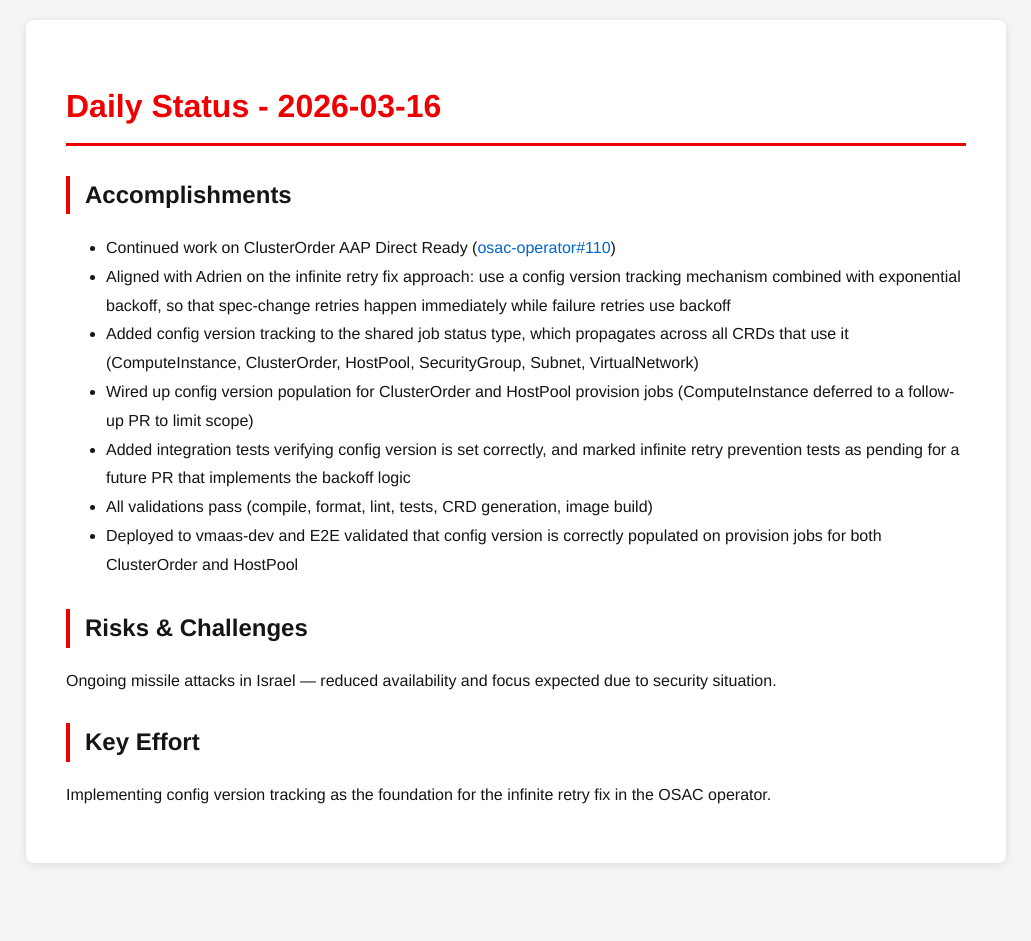
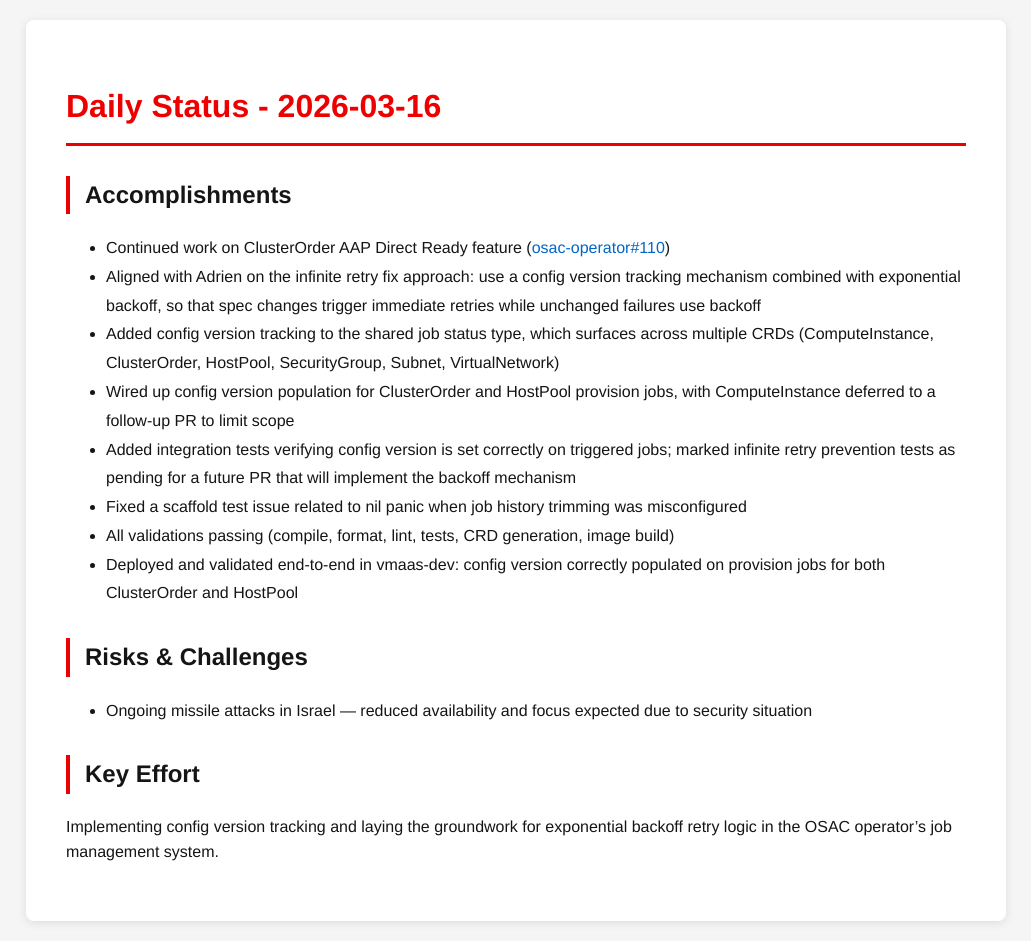
Before and after one commit to tzvatot/daily-status, a Jekyll site: the page built from 2026-03-16.md, in a window 1280 px wide. Shown: the whole page, without its empty margins (124-1155 px from the left). Built offline with Jekyll 4.4.1, drawn with Linux system fonts in a browser that asks for light colours; before the commit the page ends 900 px from its top, so only the background shows below that.

Commit message:
Daily status update - 2026-03-16

```diff
--- a/2026-03-16.md
+++ b/2026-03-16.md
@@ -7,16 +7,17 @@ date: 2026-03-16
 # Daily Status - 2026-03-16
 
 ## Accomplishments
-- Continued work on ClusterOrder AAP Direct Ready ([osac-operator#110](https://github.com/osac-project/osac-operator/pull/110))
-- Aligned with Adrien on the infinite retry fix approach: use a config version tracking mechanism combined with exponential backoff, so that spec-change retries happen immediately while failure retries use backoff
-- Added config version tracking to the shared job status type, which propagates across all CRDs that use it (ComputeInstance, ClusterOrder, HostPool, SecurityGroup, Subnet, VirtualNetwork)
-- Wired up config version population for ClusterOrder and HostPool provision jobs (ComputeInstance deferred to a follow-up PR to limit scope)
-- Added integration tests verifying config version is set correctly, and marked infinite retry prevention tests as pending for a future PR that implements the backoff logic
-- All validations pass (compile, format, lint, tests, CRD generation, image build)
-- Deployed to vmaas-dev and E2E validated that config version is correctly populated on provision jobs for both ClusterOrder and HostPool
+- Continued work on ClusterOrder AAP Direct Ready feature ([osac-operator#110](https://github.com/osac-project/osac-operator/pull/110))
+- Aligned with Adrien on the infinite retry fix approach: use a config version tracking mechanism combined with exponential backoff, so that spec changes trigger immediate retries while unchanged failures use backoff
+- Added config version tracking to the shared job status type, which surfaces across multiple CRDs (ComputeInstance, ClusterOrder, HostPool, SecurityGroup, Subnet, VirtualNetwork)
+- Wired up config version population for ClusterOrder and HostPool provision jobs, with ComputeInstance deferred to a follow-up PR to limit scope
+- Added integration tests verifying config version is set correctly on triggered jobs; marked infinite retry prevention tests as pending for a future PR that will implement the backoff mechanism
+- Fixed a scaffold test issue related to nil panic when job history trimming was misconfigured
+- All validations passing (compile, format, lint, tests, CRD generation, image build)
+- Deployed and validated end-to-end in vmaas-dev: config version correctly populated on provision jobs for both ClusterOrder and HostPool
 
 ## Risks & Challenges
-Ongoing missile attacks in Israel — reduced availability and focus expected due to security situation.
+- Ongoing missile attacks in Israel — reduced availability and focus expected due to security situation
 
 ## Key Effort
-Implementing config version tracking as the foundation for the infinite retry fix in the OSAC operator.
+Implementing config version tracking and laying the groundwork for exponential backoff retry logic in the OSAC operator's job management system.
```
